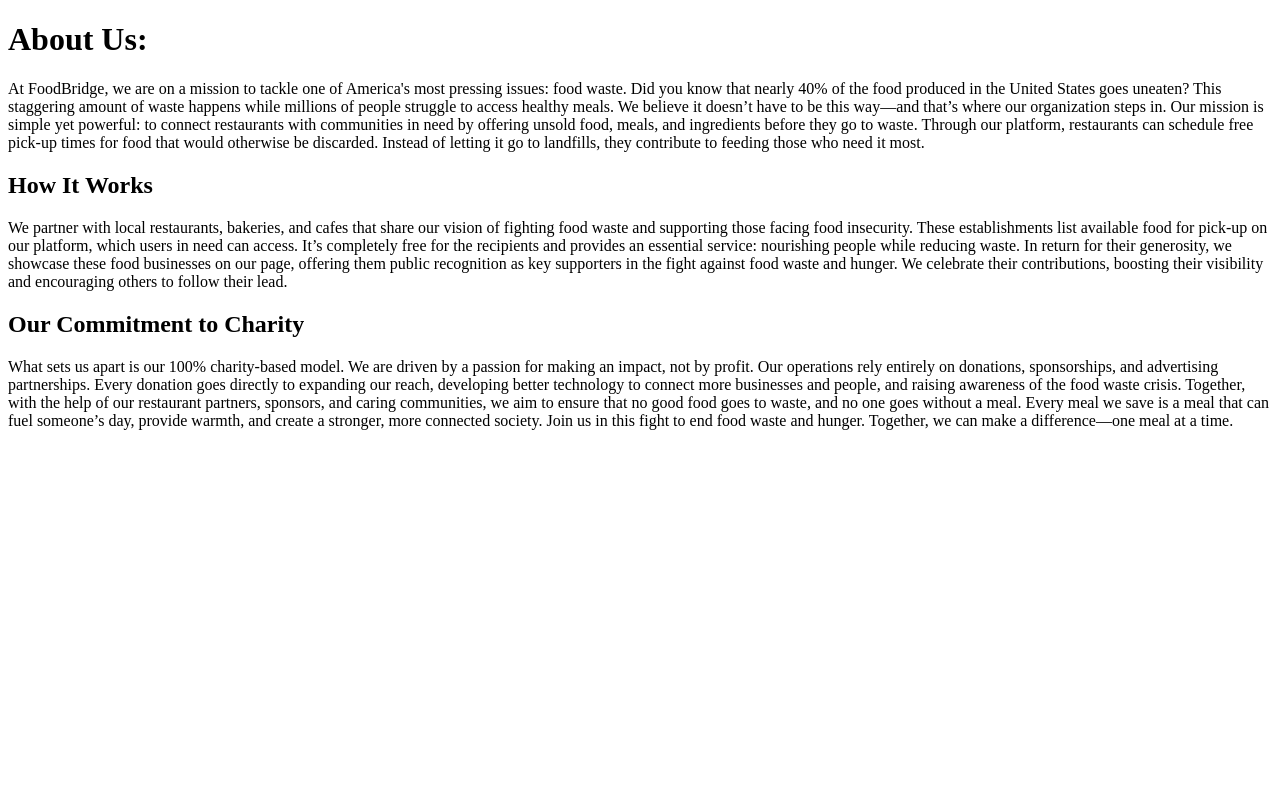
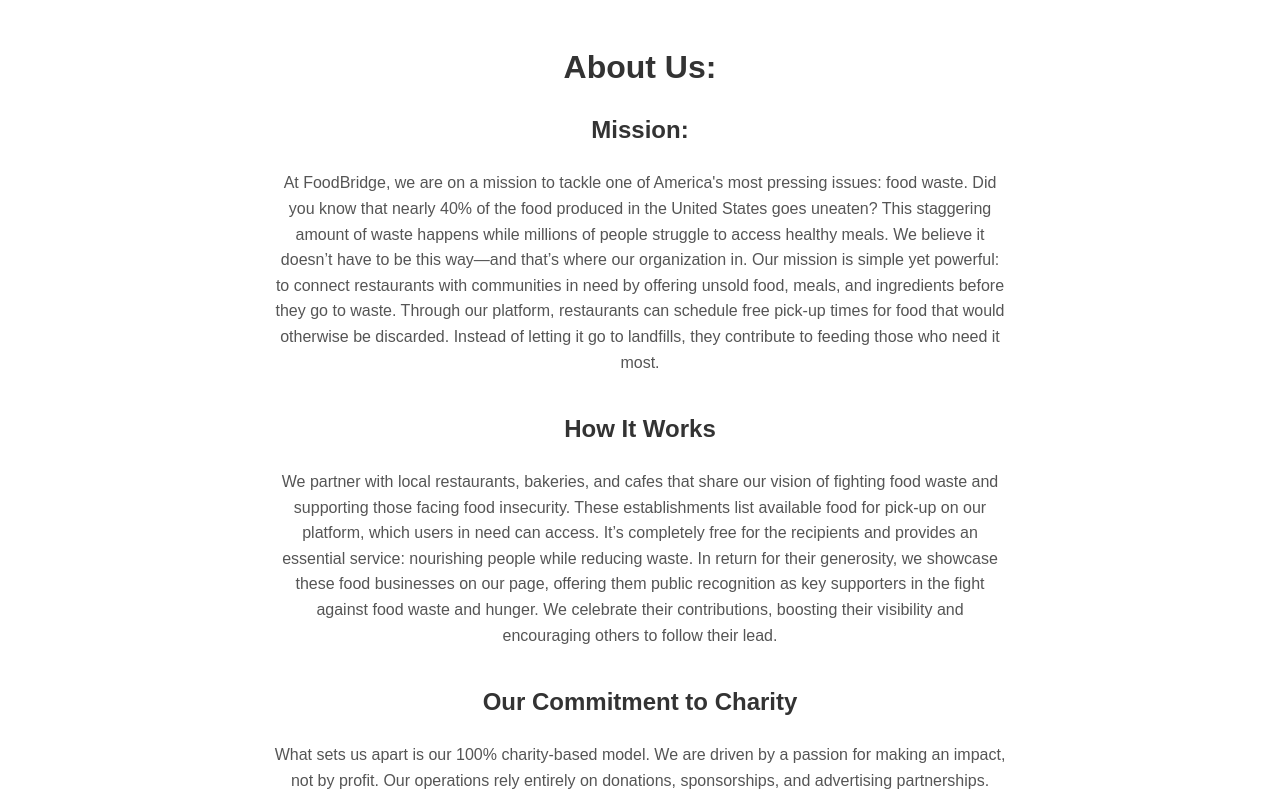
Before and after one commit to AnasAA98/FoodBridge, a Next.js app: page /about in a window 1280 px wide. Shown: the top 797 px of the page. Built offline with nearby package versions, Linux system fonts and the light colour scheme.

Commit message:
addes styles.css and page.js and updated

```diff
--- a/src/app/about/page.js
+++ b/src/app/about/page.js
@@ -1,13 +1,20 @@
+import './styles.css';
+
 export default function Home() {
     return (
-        <div>
+        <div class="container">
 
             <h1>About Us:</h1>
+
+            <h2>
+                Mission:
+
+            </h2>
 
             <p> At FoodBridge, we are on a mission to tackle one of America's most pressing issues: food waste.
                 Did you know that nearly 40% of the food produced in the United States goes uneaten? This staggering
                 amount of waste happens while millions of people struggle to access healthy meals. We believe it doesn’t
-                have to be this way—and that’s where our organization steps in.
+                have to be this way—and that’s where our organization   in.
 
                 Our mission is simple yet powerful:
                 to connect restaurants with communities in need by offering unsold food, meals, and ingredients before they go
--- /dev/null
+++ b/src/app/about/styles.css
@@ -0,0 +1,29 @@
+/* Home.css */
+.container {
+    display: flex;
+    flex-direction: column;
+    align-items: center;
+    justify-content: center;
+    padding: 20px;
+    font-family: Arial, sans-serif;
+    text-align: center;
+}
+
+h1,
+h2 {
+    color: #333;
+    margin-bottom: 10px;
+}
+
+p {
+    width: 60%;
+    margin-bottom: 20px;
+    line-height: 1.6;
+    color: #555;
+}
+
+@media (max-width: 768px) {
+    p {
+        width: 90%;
+    }
+}
```
